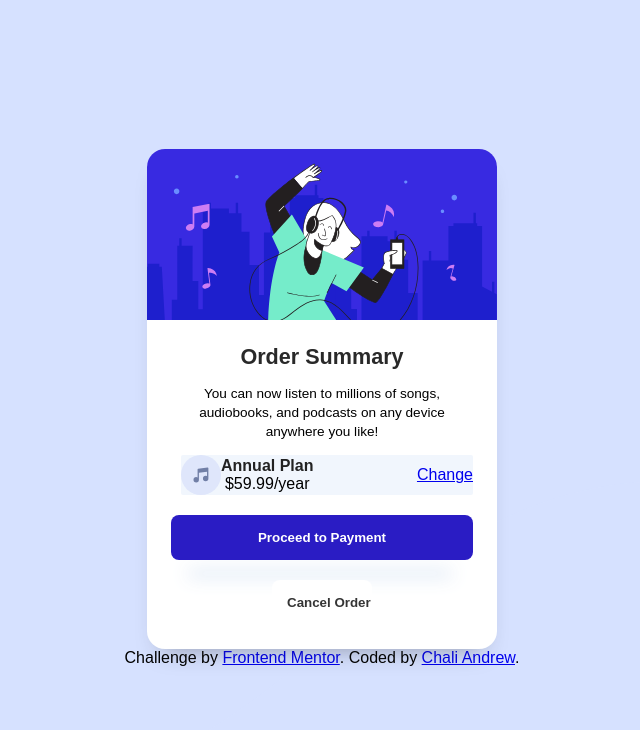
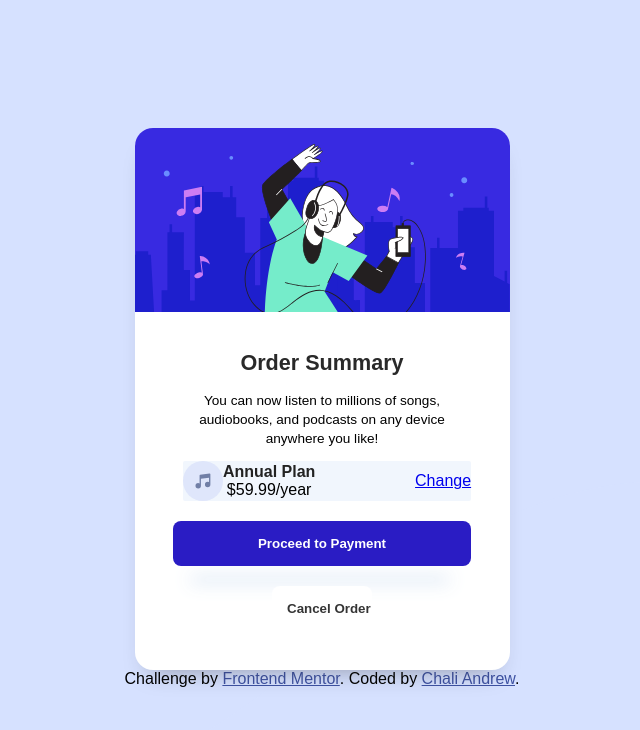
Before and after one commit to Valchali/Order-Summary-Component, a plain HTML site: page index.html in a window 1280 px wide. Shown: the whole page, without its empty margins (318-958 px from the left). Drawn offline with Linux system fonts and the light colour scheme.

Commit message:
order summary component

```diff
--- a/style.css
+++ b/style.css
@@ -1,6 +1,6 @@
 body {
     height: 100vh;
-    background: hsl(225, 100%, 94%);
+     background: hsl(225, 100%, 94%);
     display: flex;
     flex-direction: column;
     justify-content: center;
@@ -17,7 +17,7 @@ body {
     height: 100%;
     background-image: url('images/pattern-background-desktop.svg');
     background-size: cover;
-    z-index: -1; /* Ensure the background is behind the main content */
+    z-index: -1;
   }
 
 main {
@@ -118,3 +118,28 @@ p {
     font-weight: 700;
     text-wrap: nowrap;
 }
+
+
+@media screen and (min-width: 701px){
+
+        top: -20vh;
+        content: url(images/pattern-background-desktop.svg);
+
+}
+
+    main {
+        max-width: 375px;
+    }
+
+    .order {
+        padding: 2.4rem;
+    }
+
+    p {
+        padding: 0;
+    }
+
+
+.attribution { font-size: 16px; text-align: center; }
+
+.attribution a { color: hsl(228, 45%, 44%); }
```
